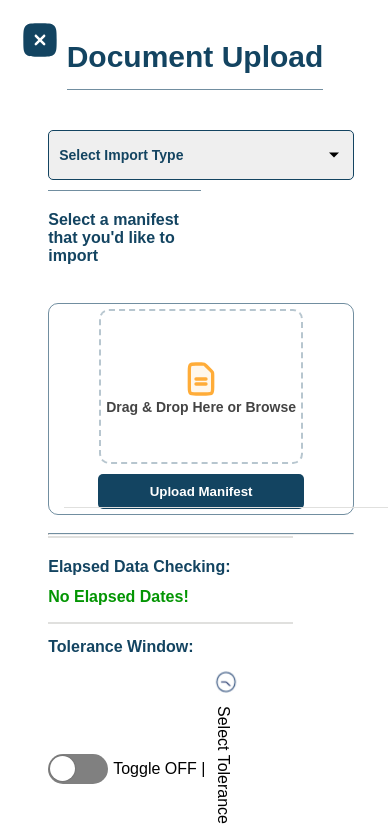
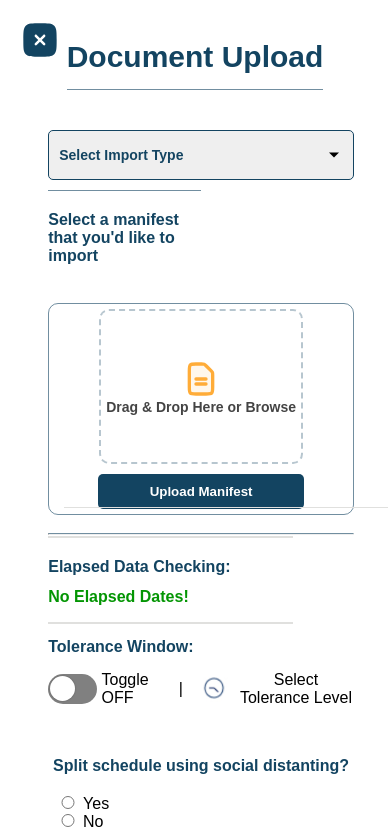
Before and after one commit to SasnarineDeodat/document_upload, a React (Create React App) app: page / in a window 390 px wide. Shown: the top 829 px of the page. Built offline with nearby package versions, Linux system fonts and the light colour scheme.

Commit message:
Fixed the text that is horizontal in mobile devices issue

```diff
--- a/src/components/Switch.css
+++ b/src/components/Switch.css
@@ -60,15 +60,6 @@
     margin-left: auto;
 }
 
-@media (max-width: 600px) {
-    .image-container {
-        flex-direction: column;
-    }
-
-    .image-text {
-        display: flex;
-        text-align: left;
-        margin-left: 0;
-        writing-mode: vertical-lr;
-    }
+.switch_divider {
+    margin-left: 10px;
 }
--- a/src/components/Switch.js
+++ b/src/components/Switch.js
@@ -28,9 +28,10 @@ const Switch = ({ isOn = false }) => {
           <span className={`react-switch-button`} />
         </label>
         <span style={{ marginLeft: 5 }} className="toggle_on">
-          {checked ? "Toggle ON" : "Toggle OFF"} |
+          {checked ? "Toggle ON" : "Toggle OFF"}
         </span>
         <div className="image-container">
+          <span className="switch_divider">|</span>
           <img
             height={25}
             width={25}
```
